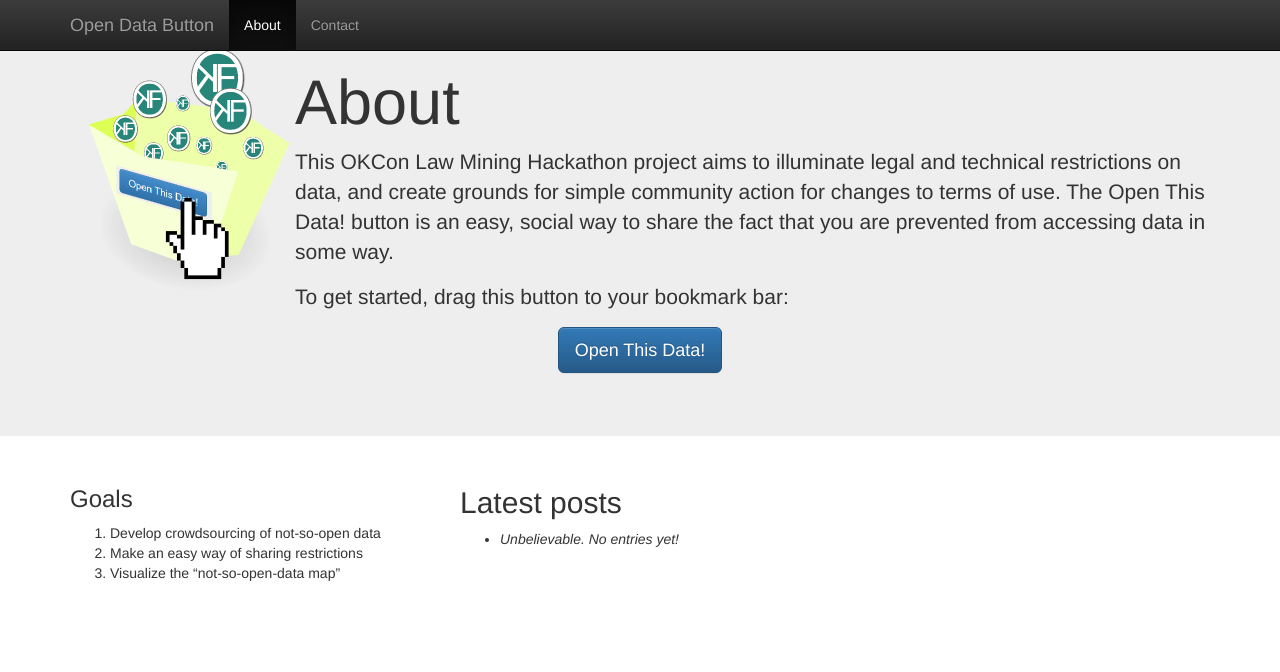
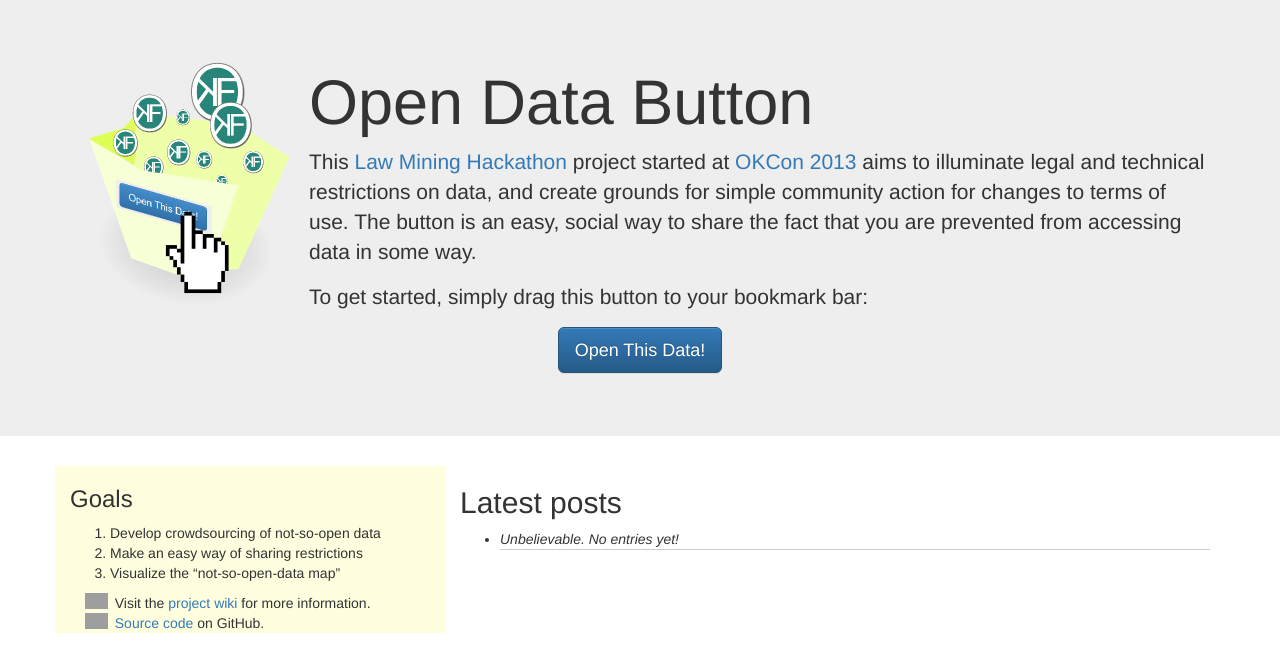
Before and after one commit to wfyson/OpenDataButton, a Flask app: page / in a window 1280 px wide. Shown: the top 672 px of the page. Run offline with Flask 2, Linux system fonts and the light colour scheme; data that the repository does not hold is empty; some libraries are stand-ins or nearby versions; grey boxes are pictures that could not be loaded.

Commit message:
Styles and return function

```diff
--- a/server/opendatabutton/templates/index.html
+++ b/server/opendatabutton/templates/index.html
@@ -14,10 +14,11 @@
     <link rel="stylesheet" href="//netdna.bootstrapcdn.com/bootstrap/3.0.0/css/bootstrap-theme.min.css">
     <style type="text/css">
       span.entry-votes { float:right; width:10em; display:inline-block; }
+      .entries li { border-bottom: 1px solid #ccc; }
     </style>
   </head>
   <body>
-     <div class="navbar navbar-inverse navbar-fixed-top">
+     <div class="navbar navbar-inverse navbar-fixed-top hidden">
       <div class="container">
         <div class="navbar-header">
           <button type="button" class="navbar-toggle" data-toggle="collapse" data-target=".navbar-collapse">
@@ -25,7 +26,7 @@
             <span class="icon-bar"></span>
             <span class="icon-bar"></span>
           </button>
-          <a class="navbar-brand" href="#">Open Data Button</a>
+          <a class="navbar-brand" href="#"></a>
         </div>
         <div class="navbar-collapse collapse">
           <ul class="nav navbar-nav">
@@ -64,10 +65,10 @@
     <!-- Main jumbotron for a primary marketing message or call to action -->
     <div class="jumbotron">
       <div class="container">
-        <img src="{{ url_for('static', filename='open-data-button.png') }}" align="left">
-        <h1>About</h1>
-        <p>This OKCon Law Mining Hackathon project aims to illuminate legal and technical restrictions on data, and create grounds for simple community action for changes to terms of use. The Open This Data! button is an easy, social way to share the fact that you are prevented from accessing data in some way.</p>
-        <p>To get started, drag this button to your bookmark bar:</p>
+        <img src="{{ url_for('static', filename='open-data-button.png') }}" align="left" style="margin-top: 1em; margin-right: 1em;">
+        <h1>Open Data Button</h1>
+        <p>This <a href="http://make.opendata.ch/legal" target="_blank">Law Mining Hackathon</a> project started at <a href="http://okcon.org" target="_blank">OKCon 2013</a> aims to illuminate legal and technical restrictions on data, and create grounds for simple community action for changes to terms of use. The button is an easy, social way to share the fact that you are prevented from accessing data in some way.</p>
+        <p>To get started, simply drag this button to your bookmark bar:</p>
         <p style="text-align:center"><a class="btn btn-primary btn-lg" href="javascript:document.getElementsByTagName('body')[0].appendChild(document.createElement('script')).setAttribute('id','odb-bkmlt');document.getElementById('odb-bkmlt').setAttribute('src','{{ url_for('bookmarklet', _external=True) }}');">Open This Data!</a></p>
       </div>
     </div>
@@ -75,19 +76,32 @@
     <div class="container">
       <!-- Example row of columns -->
       <div class="row">
-        <div class="col-lg-4">
+        <div class="col-lg-4" style="background:lightyellow">
           <h3>Goals</h3>
           <ol>
           <li>Develop crowdsourcing of not-so-open data </li>
           <li>Make an easy way of sharing restrictions</li>
           <li>Visualize the “not-so-open-data map”</li>
           </ol>
+          <a href="http://make.opendata.ch/wiki/project:legal:opendatabutton" target="_blank">
+            <img src="http://opendata.utou.ch/alps/res/opendata_logo2.png" style="float:left;height:1.2em;margin:0 .5em 0 1.1em">
+          </a>
+          Visit the
+          <a href="http://make.opendata.ch/wiki/project:legal:opendatabutton" target="_blank">
+            project wiki
+          </a>
+          for more information.
+          <br clear="all">
+          <a href="https://github.com/wfyson/OpenDataButton" target="_blank">
+            <img src="http://opendata.utou.ch/alps/res/github-256-black.png" style="float:left;height:1.2em;margin:0 .5em 0 1.1em"> Source code
+          </a> on GitHub.
         </div>
         <div class="col-lg-8">
           <h2>Latest posts</h2>
           <ul class="entries">
           {% for entry in entries %}
             <li>
+              <a name="{{ entry.id }}"></a>
               <span class="entry-votes">
                 &#9733; <b>{{ entry.votes }}</b>
                 <a class="btn btn-default" href="#" data-entry-id="{{ entry.id }}">
```
Also changed, not shown: bookmarklet/bookmarklet.js (+9 -3 lines).
